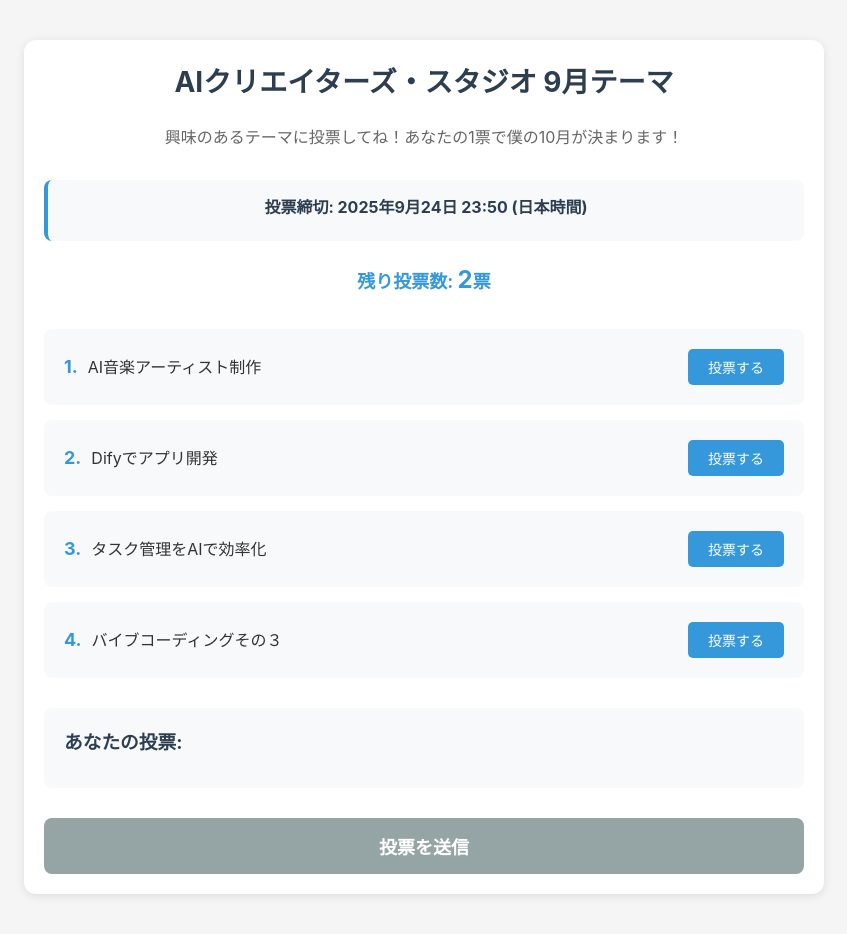
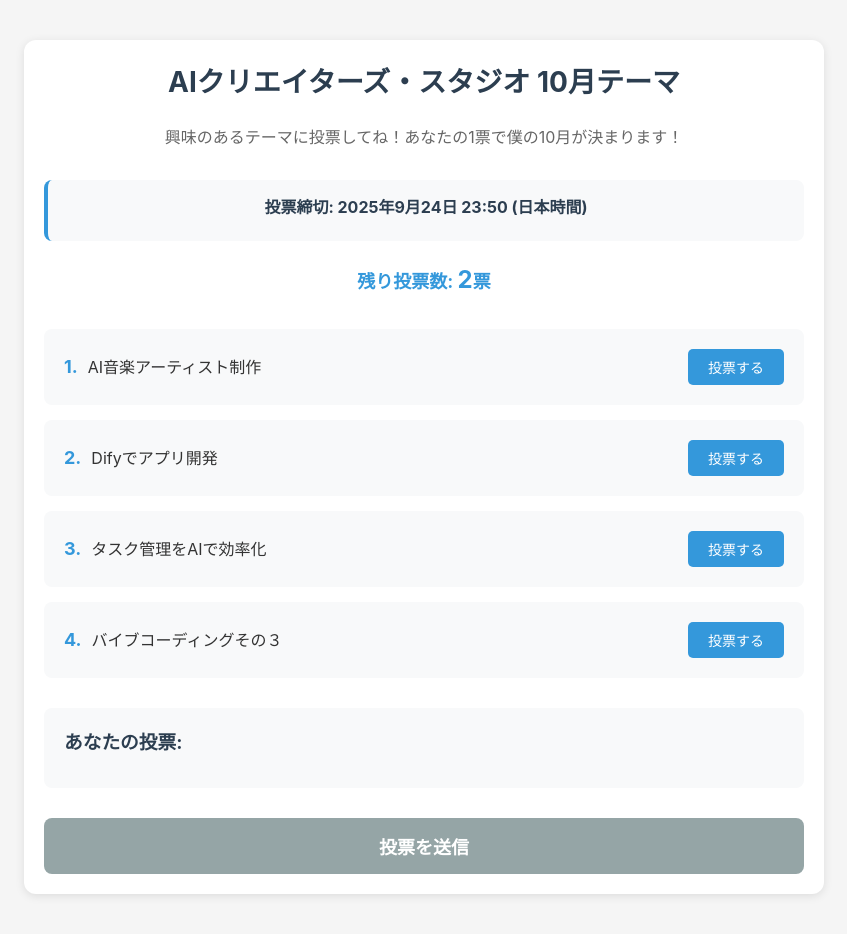
Before and after one commit to yakiimosan33/ai-studio-touhyoubako, a website: page index.html in a window 1280 px wide. Shown: the whole page, without its empty margins (216-1063 px from the left). Drawn offline with Linux system fonts and the light colour scheme; no server answers.

Commit message:
fix: タイトルを9月テーマから10月テーマに変更

```diff
--- a/index.html
+++ b/index.html
@@ -3,12 +3,12 @@
 <head>
     <meta charset="UTF-8">
     <meta name="viewport" content="width=device-width, initial-scale=1.0">
-    <title>AIクリエイターズ・スタジオ 9月テーマ投票</title>
+    <title>AIクリエイターズ・スタジオ 10月テーマ投票</title>
     <link rel="stylesheet" href="style.css">
 </head>
 <body>
     <div class="container">
-        <h1>AIクリエイターズ・スタジオ 9月テーマ</h1>
+        <h1>AIクリエイターズ・スタジオ 10月テーマ</h1>
         <p class="description">興味のあるテーマに投票してね！あなたの1票で僕の10月が決まります！</p>
 
         <div id="voting-area">
```
